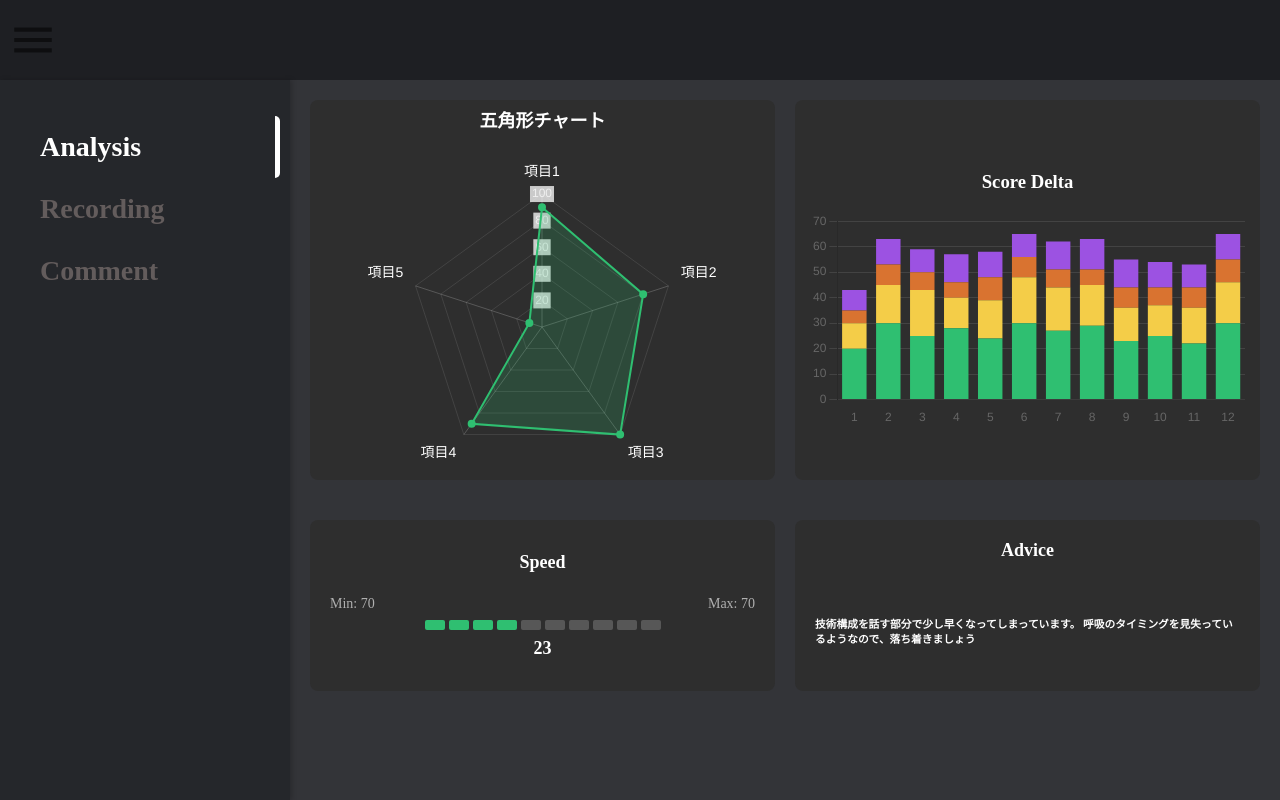
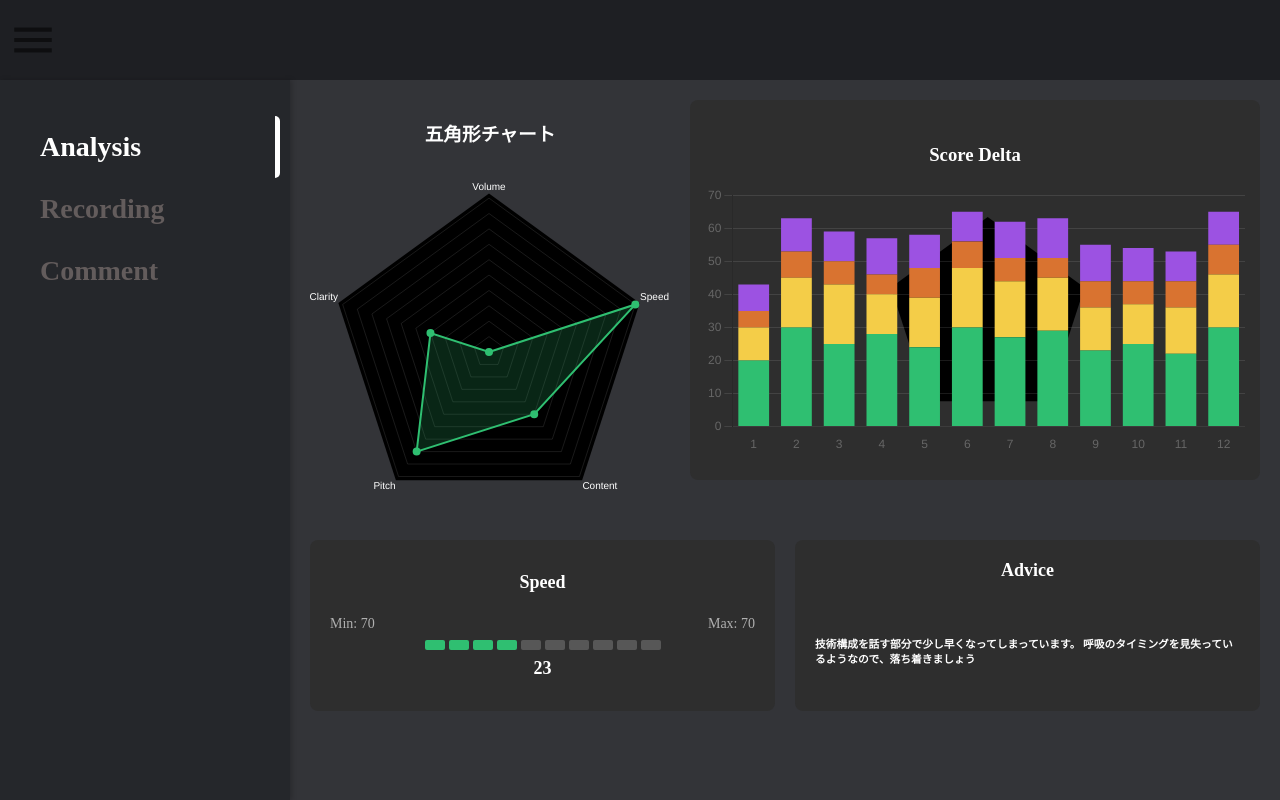
Before and after one commit to ko-tarou/PresentsAI-Main, a Next.js app: page /AnalysisPage in a window 1280 px wide. Built offline with nearby package versions, Linux system fonts and the light colour scheme.

Commit message:
change　五角形の背景を黒色に設定できるようにした ・大きさ、x,yなどを調節できるように ・自動調節機能を付けたいよね

```diff
--- a/src/pages/AnalysisPage/graph/RadarChart.js
+++ b/src/pages/AnalysisPage/graph/RadarChart.js
@@ -7,86 +7,129 @@ import {
 	Filler,
 	Tooltip,
 } from "chart.js";
-import styles from "../../../styles/AnalysisPage/AnalysisPage.module.scss";
 
-// Chart.js モジュールを登録
-ChartJS.register(
-	RadialLinearScale,
-	PointElement,
-	LineElement,
-	Filler,
-	Tooltip
-);
+// 必要なコンポーネントを登録
+ChartJS.register(RadialLinearScale, PointElement, LineElement, Filler, Tooltip);
 
-export default function RadarChart(props) {
-	// 5つの値を取得
-	const { values } = props;
-
-	// 値が適切かチェック
-	if (!Array.isArray(values) || values.length !== 5) {
-		console.error("The `values` prop must contain exactly 5 numbers.");
-		return null; // 値が不適切なら何も表示しない
-	}
-
-	// チャートのデータ
-	const radarData = {
-		labels: ["項目1", "項目2", "項目3", "項目4", "項目5"],
+export default function RadarChartWithBlackBackground({
+	backgroundColor = "black", // 五角形の背景色
+	radiusScale = 0.88,        // 五角形の大きさ（1=デフォルト、2=倍の大きさ）
+	centerOffsetX = -1,        // 中心位置のX方向オフセット
+	centerOffsetY = 8,         // 中心位置のY方向オフセット
+}) {
+	const data = {
+		labels: ["Volume", "Speed", "Content", "Pitch", "Clarity"],
 		datasets: [
 			{
-				data: values,
-				backgroundColor: "rgba(47, 191, 113, 0.2)", // 内側の色
-				borderColor: "rgba(47, 191, 113, 1)", // 外側の枠線の色
+				label: "Score",
+				data: [20, 30, 25, 28, 24],
+				backgroundColor: "rgba(47, 191, 113, 0.2)",
+				borderColor: "#2FBF71",
 				borderWidth: 2,
-				pointRadius: 3, // データポイントを表示
-				pointBackgroundColor: "rgba(47, 191, 113, 1)", // データポイントの色
+				pointBackgroundColor: "#2FBF71",
 			},
 		],
 	};
 
-	// チャートのオプション
-	const radarOptions = {
+	const options = {
 		plugins: {
-			legend: {
-				display: false, // ラベル非表示
+			customBackgroundPlugin: {
+				id: "customBackgroundPlugin",
+				beforeDraw(chart) {
+					const {
+						ctx,
+						chartArea: { width, height, left, top },
+					} = chart;
+
+					// 中心座標（オフセットを加味）
+					const centerX = left + width / 2 + centerOffsetX;
+					const centerY = top + height / 2 + centerOffsetY;
+
+					// 半径（chartAreaの幅と高さを利用）
+					const radius = (Math.min(width, height) / 2) * radiusScale;
+
+					const labelsCount = data.labels.length;
+
+					// 初期角度を -90度 (Math.PI / 2) に設定
+					const startAngle = -Math.PI / 2;
+
+					// 五角形の背景を描画
+					ctx.save();
+					ctx.fillStyle = backgroundColor; // 背景色を外部から指定
+					ctx.beginPath();
+					for (let i = 0; i <= labelsCount; i++) {
+						const angle = startAngle + (i * 2 * Math.PI) / labelsCount;
+						const x = centerX + radius * Math.cos(angle);
+						const y = centerY + radius * Math.sin(angle);
+						if (i === 0) {
+							ctx.moveTo(x, y);
+						} else {
+							ctx.lineTo(x, y);
+						}
+					}
+					ctx.closePath();
+					ctx.fill();
+					ctx.restore();
+				},
 			},
 		},
 		scales: {
 			r: {
-				angleLines: {
-					color: "rgba(255, 255, 255, 0.2)", // 角度線の色
-				},
+				angleLines: { display: false },
+				grid: { color: "rgba(255, 255, 255, 0.1)" },
+				pointLabels: { color: "white" },
 				ticks: {
-					display: true,
-					max: 100, // 最大値
-					beginAtZero: true, // 必ず0から始まる
-					stepSize: 20, // メモリの間隔
-					color: "rgba(255, 255, 255, 0.7)", // メモリの色
-					font: {
-						size: 12,
-					},
-				},
-				grid: {
-					color: "rgba(255, 255, 255, 0.1)", // グリッド線の色
-				},
-				pointLabels: {
-					color: "#FFFFFF", // 項目ラベルの色
-					font: {
-						size: 14,
-					},
+					display: false, // ここで数字を非表示に
 				},
 			},
 		},
 	};
 
-	// レンダリング
+	// カスタムプラグインを登録
+	ChartJS.register({
+		id: "customBackgroundPlugin",
+		beforeDraw(chart) {
+			const {
+				ctx,
+				chartArea: { width, height, left, top },
+			} = chart;
+
+			// 中心座標（オフセットを加味）
+			const centerX = left + width / 2 + centerOffsetX;
+			const centerY = top + height / 2 + centerOffsetY;
+
+			// 半径（chartAreaの幅と高さを利用）
+			const radius = (Math.min(width, height) / 2) * radiusScale;
+
+			const labelsCount = data.labels.length;
+
+			// 初期角度を -90度 (Math.PI / 2) に設定
+			const startAngle = -Math.PI / 2;
+
+			// 五角形の背景を描画
+			ctx.save();
+			ctx.fillStyle = backgroundColor; // 背景色を外部から指定
+			ctx.beginPath();
+			for (let i = 0; i <= labelsCount; i++) {
+				const angle = startAngle + (i * 2 * Math.PI) / labelsCount;
+				const x = centerX + radius * Math.cos(angle);
+				const y = centerY + radius * Math.sin(angle);
+				if (i === 0) {
+					ctx.moveTo(x, y);
+				} else {
+					ctx.lineTo(x, y);
+				}
+			}
+			ctx.closePath();
+			ctx.fill();
+			ctx.restore();
+		},
+	});
+
 	return (
-		<div className={styles.scoreContainer}>
-			<h3 className={styles.scoreTitle}>五角形チャート</h3>
-			<Radar
-				data={radarData}
-				options={radarOptions}
-				className={styles.chartCanvas}
-			/>
+		<div style={{ width: "400px", height: "400px" }}>
+			<h3 style={{ textAlign: "center", color: "white" }}>五角形チャート</h3>
+			<Radar data={data} options={options} />
 		</div>
 	);
 }
```
